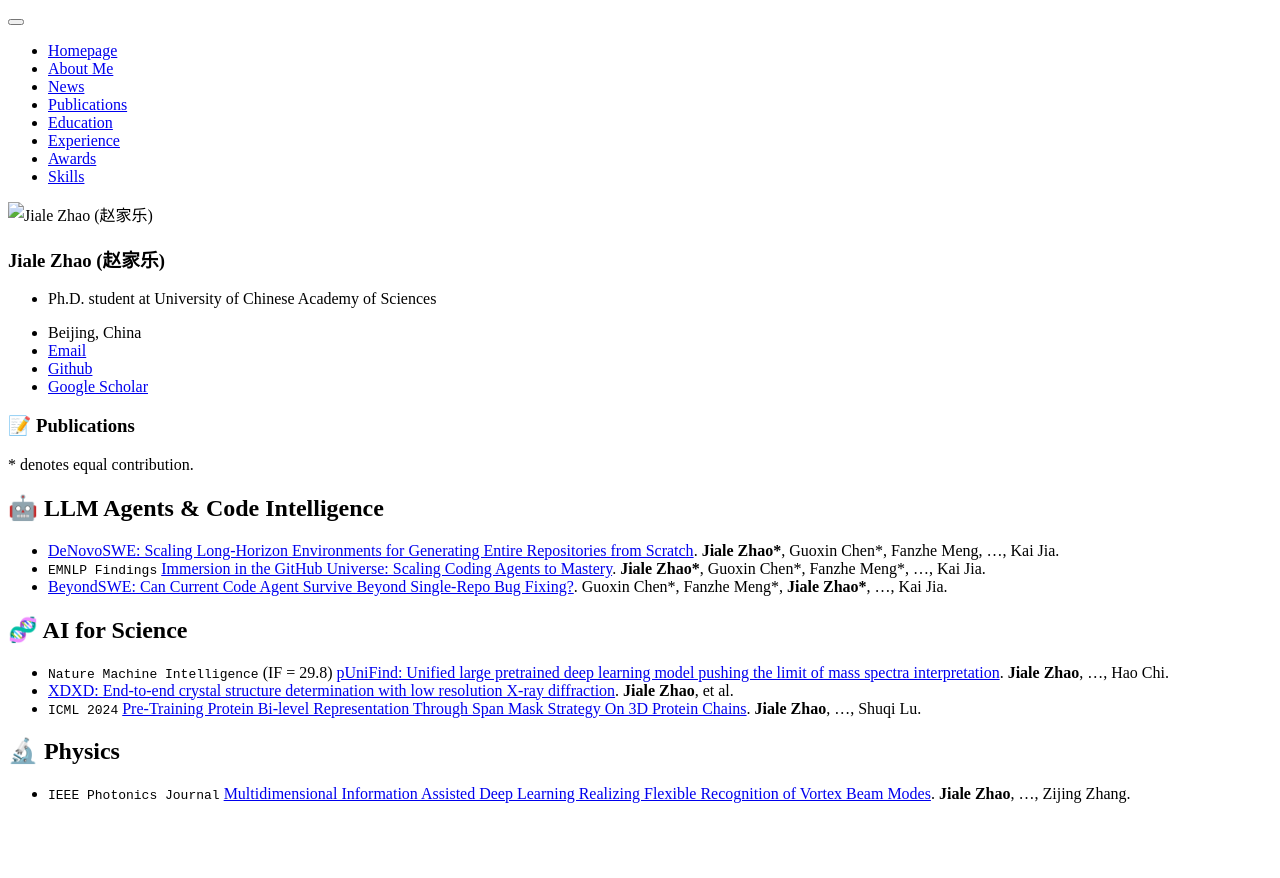
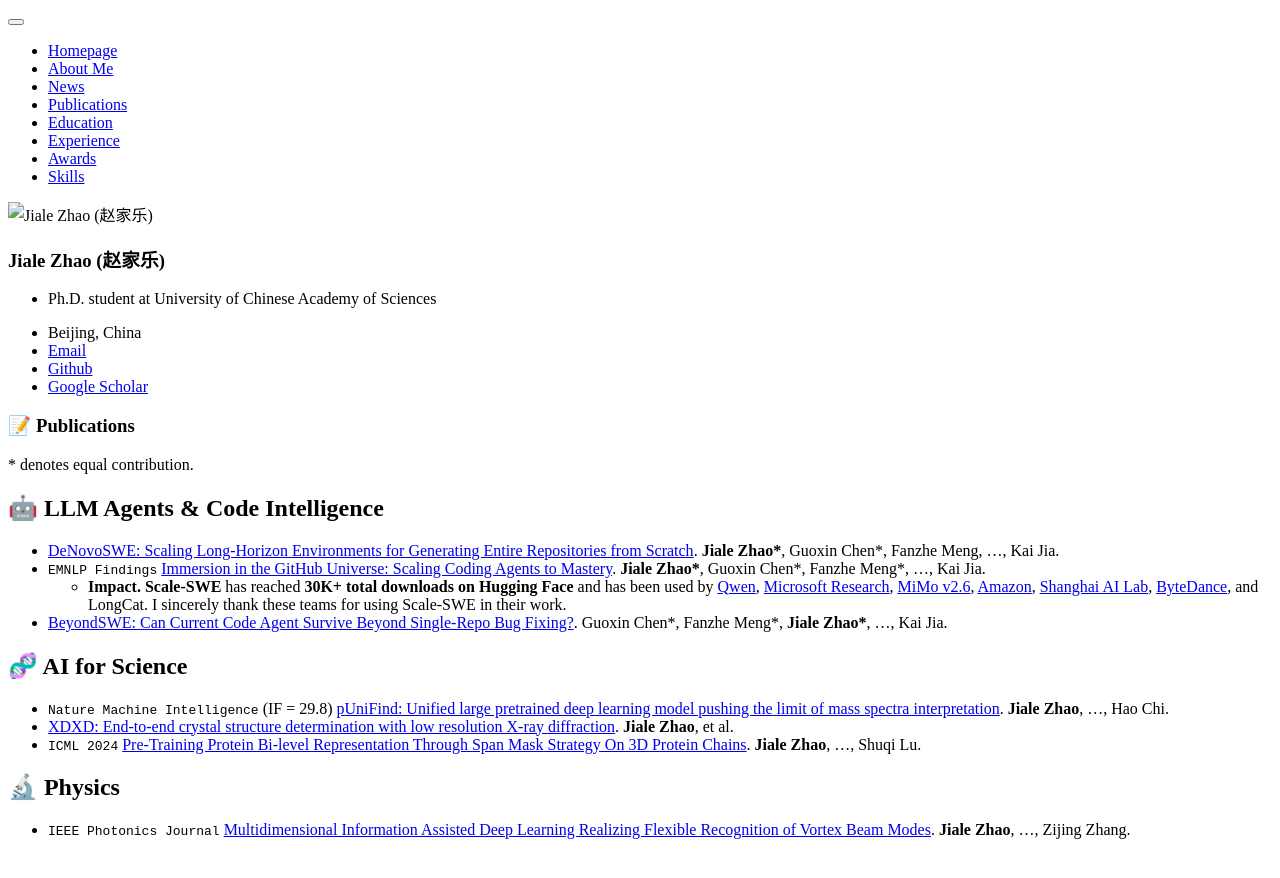
Before and after one commit to Heisenburger2020/Heisenburger2020.github.io, a Jekyll site: the page built from _pages/includes/pub.md, in a window 1280 px wide. Shown: the top 878 px of the page. Built offline with Jekyll 4.4.1, drawn with Linux system fonts in a browser that asks for light colours; our own code applies the rules of GitHub Pages for plain Markdown files.

Commit message:
Highlight Scale-SWE impact

```diff
--- a/_pages/includes/pub.md
+++ b/_pages/includes/pub.md
@@ -5,6 +5,7 @@
 ## 🤖 LLM Agents & Code Intelligence
 - [DeNovoSWE: Scaling Long-Horizon Environments for Generating Entire Repositories from Scratch](https://arxiv.org/abs/2606.10728). **Jiale Zhao\***, Guoxin Chen\*, Fanzhe Meng, ..., Kai Jia.
 - `EMNLP Findings` [Immersion in the GitHub Universe: Scaling Coding Agents to Mastery](https://arxiv.org/abs/2602.09892). **Jiale Zhao\***, Guoxin Chen\*, Fanzhe Meng\*, ..., Kai Jia.
+  - **Impact.** **Scale-SWE** has reached **30K+ total downloads on Hugging Face** and has been used by [Qwen](https://arxiv.org/pdf/2606.24597), [Microsoft Research](https://arxiv.org/pdf/2605.15040), [MiMo v2.6](https://arxiv.org/pdf/2610.11959), [Amazon](https://arxiv.org/pdf/2609.29421), [Shanghai AI Lab](https://arxiv.org/pdf/2608.13505), [ByteDance](https://arxiv.org/pdf/2607.18213), and LongCat. I sincerely thank these teams for using Scale-SWE in their work.
 - [BeyondSWE: Can Current Code Agent Survive Beyond Single-Repo Bug Fixing?](https://arxiv.org/abs/2603.03194). Guoxin Chen\*, Fanzhe Meng\*, **Jiale Zhao\***, ..., Kai Jia.
 
 ## 🧬 AI for Science
```
